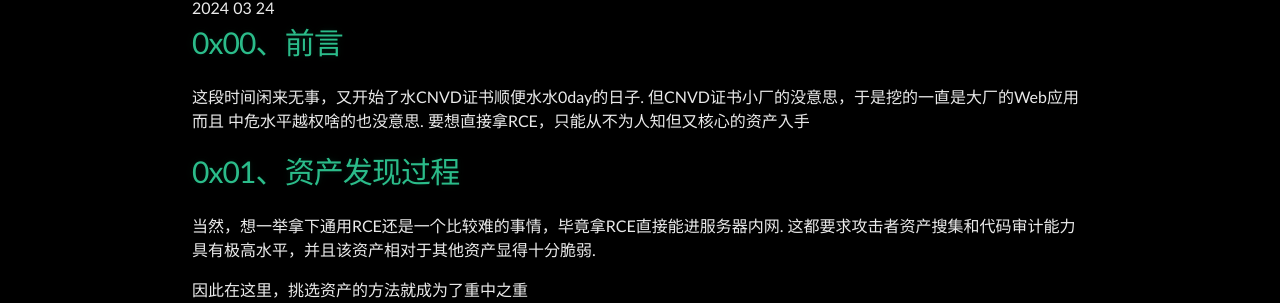
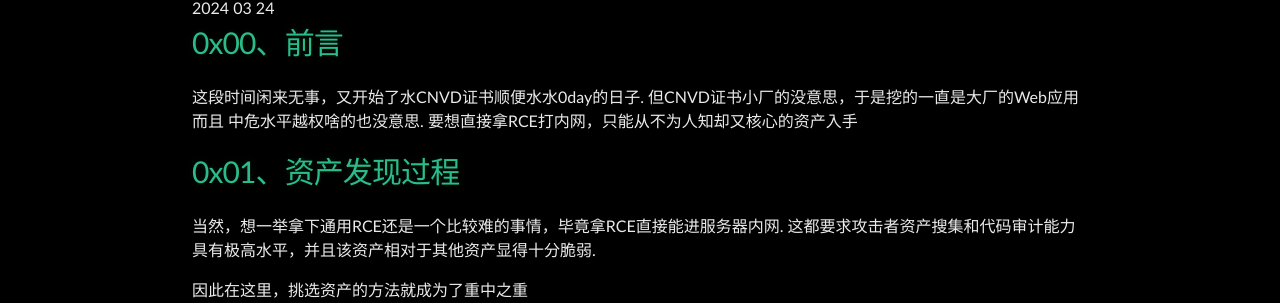
Before and after one commit to Leeyangee/leeyangee.github.io, a Jekyll site: the page built from _posts/2024-03-24-某大厂Web应用审计实战-从不出货到拿下小通用RCE.md, in a window 1280 px wide and 900 px high, scrolled down 385 px. Shown: the part 149-452 px from the top of the window. Built offline with Jekyll 4.4.1, drawn with Linux system fonts in a browser that asks for light colours.

Commit message:
Update 2024-03-24-某大厂Web应用审计实战-从不出货到拿下小通用RCE.md

```diff
--- a/_posts/2024-03-24-某大厂Web应用审计实战-从不出货到拿下小通用RCE.md
+++ b/_posts/2024-03-24-某大厂Web应用审计实战-从不出货到拿下小通用RCE.md
@@ -6,7 +6,7 @@ published: true
 # [](#header-1)0x00、前言
 
 这段时间闲来无事，又开始了水CNVD证书顺便水水0day的日子. 但CNVD证书小厂的没意思，于是挖的一直是大厂的Web应用
-而且 中危水平越权啥的也没意思. 要想直接拿RCE，只能从不为人知但又核心的资产入手
+而且 中危水平越权啥的也没意思. 要想直接拿RCE打内网，只能从不为人知却又核心的资产入手
 
 # [](#header-1)0x01、资产发现过程
 
```
